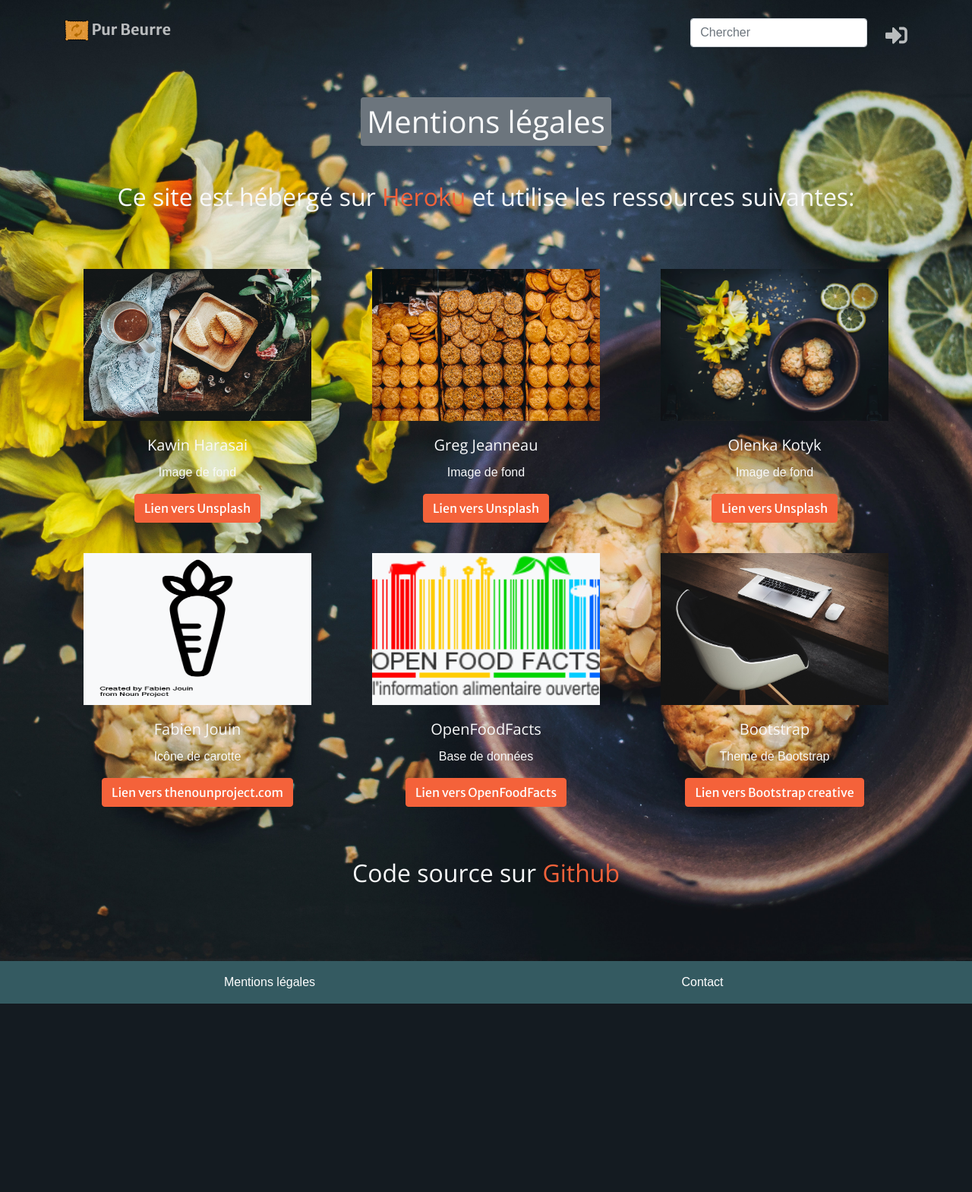
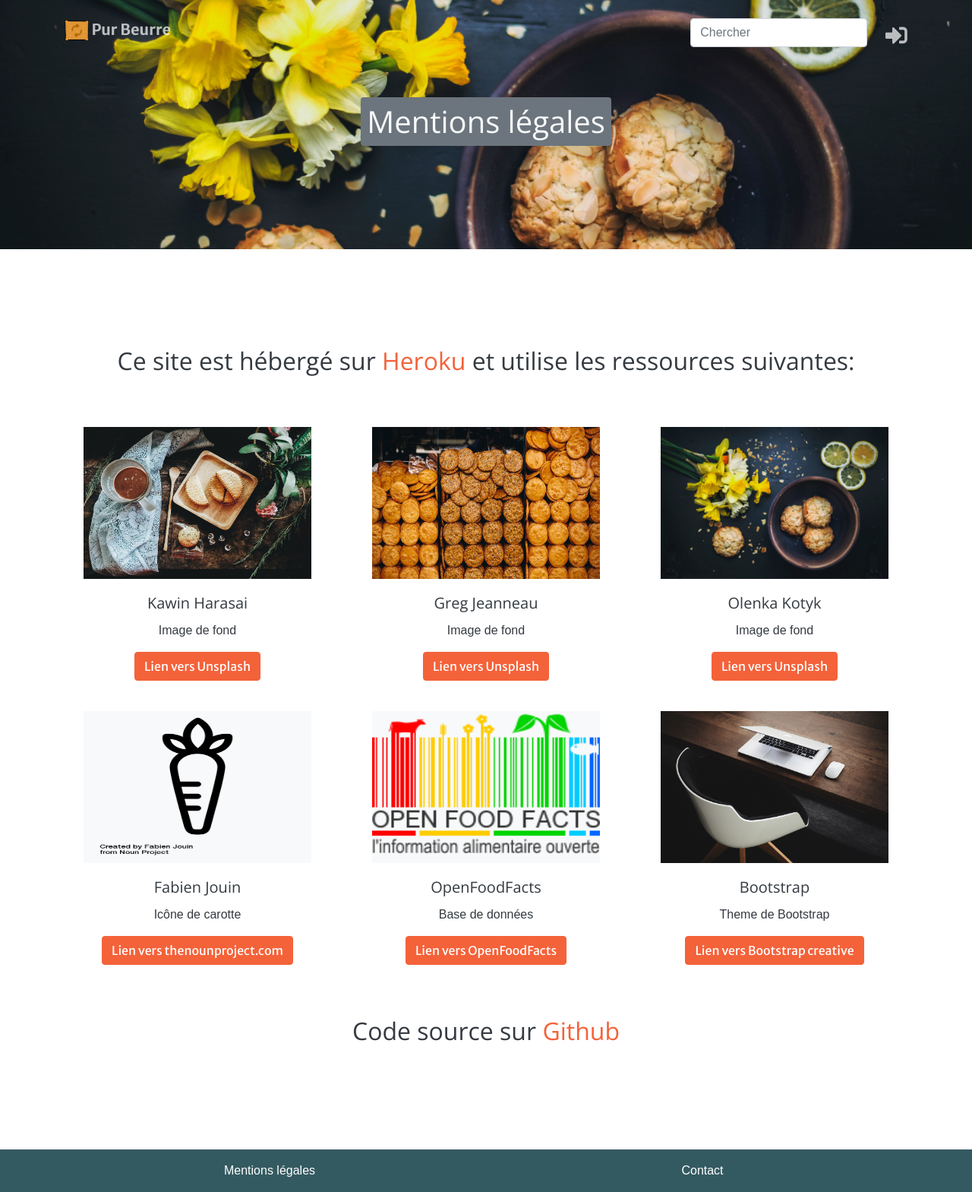
Before and after one commit to Tony380/Projet8, a Django app: page /legal in a window 1280 px wide. Shown: the whole page at 76% size. Before the commit the page ends 1321 px from the top, so only its background shows below. Run offline with Django 3.2, Linux system fonts and the light colour scheme; some libraries are stand-ins or nearby versions; some web fonts are replaced.

Commit message:
Heroku deployment

```diff
--- a/templates/purbeurre/legal.html
+++ b/templates/purbeurre/legal.html
@@ -5,16 +5,18 @@
     <section class="page-section" id="kotyk">
         <div class="container">
             <div class="row justify-content-center">
-            <div class="text-center">
                 <h1 class="bg-secondary mb-5 p-2 text-light rounded">Mentions légales</h1>
             </div>
         </div>
-        <div class="row justify-content-center">
-            <h2 class="col text-center text-light">Ce site est hébergé sur <a class="text-decoration-none" target="_blank" href="https://www.heroku.com">Heroku</a> et utilise les ressources suivantes:</h2>
+    </section>
+    <section class="page-section">
+        <div class="container">
+            <div class="justify-content-center">
+                <h2 class="col text-center text-dark">Ce site est hébergé sur <a class="text-decoration-none" target="_blank" href="https://www.heroku.com">Heroku</a> et utilise les ressources suivantes:</h2>
             </div>
             <div class="row justify-content-center mt-5">
                 <div class="mb-5 col-md-4 mb-lg-0 text-center">
-                <div class="bg-transparent text-light">
+                    <div class="bg-transparent text-dark">
                         <img src="{% static 'img/kawin-harasai.jpg' %}" class="img-fluid legal" alt="Photo de kawin harasai">
                         <div class="card-body">
                             <h5 class="card-title">Kawin Harasai</h5>
@@ -24,7 +26,7 @@
                     </div>
                 </div>
                 <div class="mb-5 col-md-4 mb-lg-0 text-center">
-                <div class="bg-transparent text-light">
+                    <div class="bg-transparent text-dark">
                         <img src="{% static 'img/greg-jeanneau.jpg' %}" class="img-fluid legal" alt="Photo de Greg Jeanneau">
                         <div class="card-body">
                             <h5 class="card-title">Greg Jeanneau</h5>
@@ -34,7 +36,7 @@
                     </div>
                 </div>
                 <div class="col-md-4 text-center">
-                <div class="bg-transparent text-light">
+                    <div class="bg-transparent text-dark">
                         <img src="{% static 'img/olenka-kotyk.jpg' %}" class="img-fluid legal" alt="Photo de Olenka Kotyk">
                         <div class="card-body">
                             <h5 class="card-title">Olenka Kotyk</h5>
@@ -46,7 +48,7 @@
             </div>
             <div class="row justify-content-center">
                 <div class="mb-5 col-md-4 mb-lg-0 text-center">
-                <div class="bg-transparent text-light">
+                    <div class="bg-transparent text-dark">
                         <img src="{% static 'img/carrot.png' %}" class="img-fluid legal bg-light" alt="Icône de carotte">
                         <div class="card-body">
                             <h5 class="card-title">Fabien Jouin</h5>
@@ -56,7 +58,7 @@
                     </div>
                 </div>
                 <div class="mb-5 col-md-4 mb-lg-0 text-center">
-                <div class="bg-transparent text-light">
+                    <div class="bg-transparent text-dark">
                         <img src="{% static 'img/openfoodfacts.png' %}" class="img-fluid legal bg-light" alt="Photo de OpenFoodFatcs">
                         <div class="card-body">
                             <h5 class="card-title">OpenFoodFacts</h5>
@@ -66,7 +68,7 @@
                     </div>
                 </div>
                 <div class="col-md-4 text-center">
-                <div class="bg-transparent text-light">
+                    <div class="bg-transparent text-dark">
                         <img src="{% static 'img/bootstrap.jpg' %}" class="img-fluid legal" alt="Photo du theme de Bootstrap">
                         <div class="card-body">
                             <h5 class="card-title">Bootstrap</h5>
@@ -77,8 +79,8 @@
                 </div>
             </div>
         </div>
-    <div class="row justify-content-center mt-5">
-        <h2 class="col text-center text-light">Code source sur <a class="text-decoration-none" target="_blank" href="https://github.com/Tony380/Projet8">Github</a></h2>
+        <div class="justify-content-center mt-5">
+            <h2 class="col text-center text-dark">Code source sur <a class="text-decoration-none" target="_blank" href="https://github.com/Tony380/Projet8">Github</a></h2>
         </div>
     </section>
 {% endblock %}
```
Lines whose indentation alone changed are shown as unchanged.
